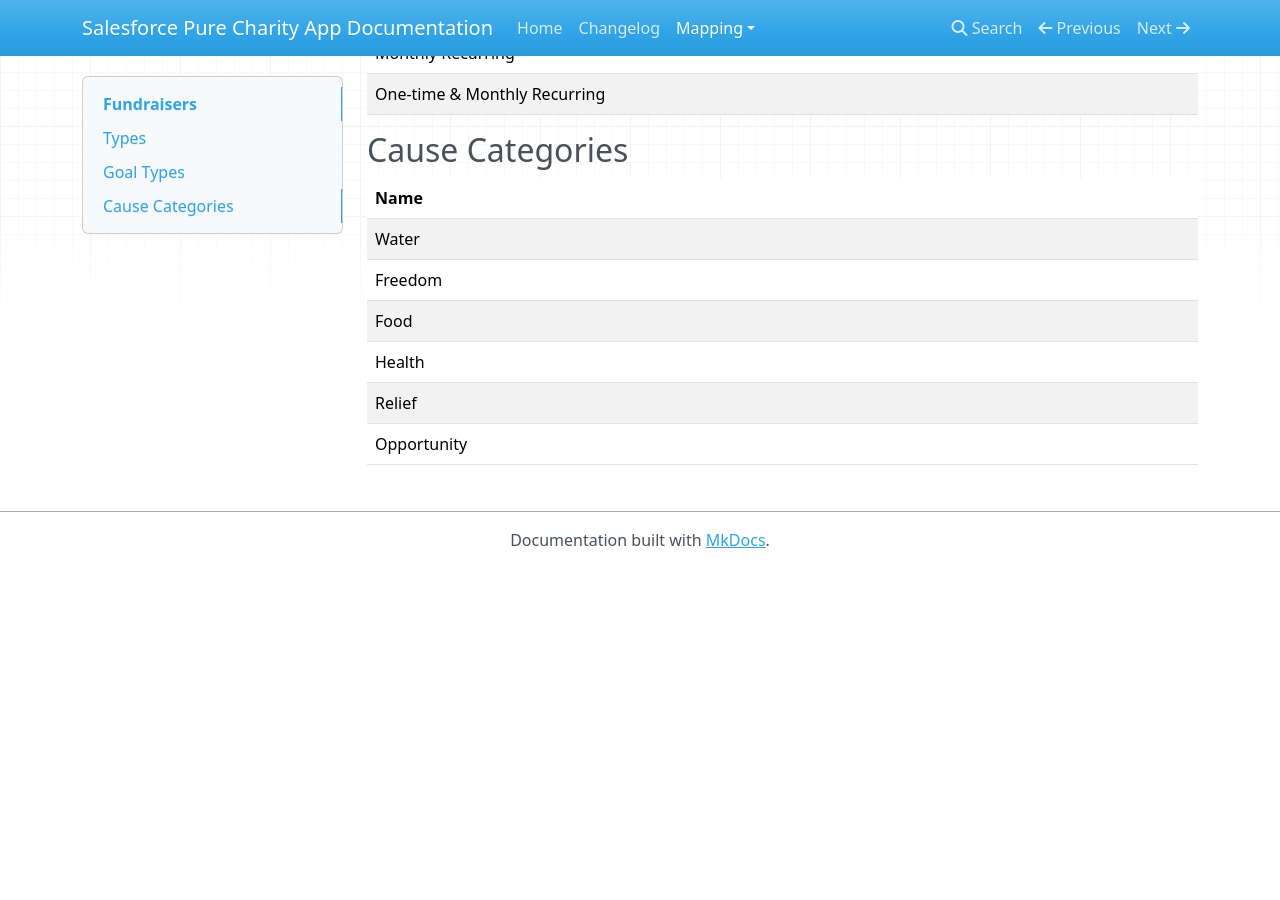
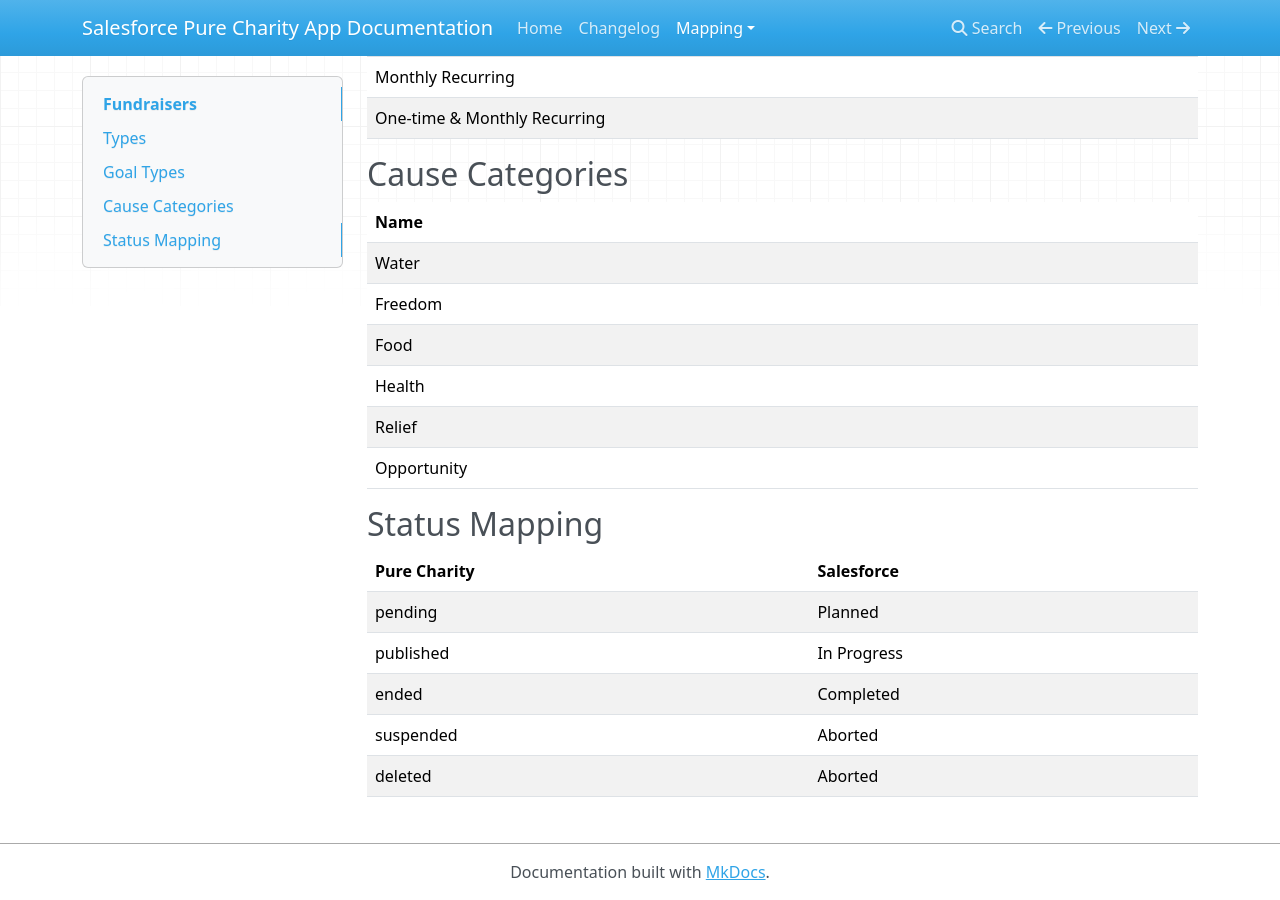
Before and after one commit to purecharity/salesforce-docs, an MkDocs documentation site: the page built from docs/mapping/fundraisers.md, in a window 1280 px wide and 900 px high, scrolled down 2212 px. Built offline with MkDocs 1.6.1, drawn with Linux system fonts in a browser that asks for light colours; nearby versions of some CDN libraries; old or Windows-style settings are respelled for this version of MkDocs; before the commit the page ends 2780 px from its top, so only the background shows below that; some of the changed text lies outside the part shown.

Commit message:
Update fundraiser status

```diff
--- a/docs/mapping/fundraisers.md
+++ b/docs/mapping/fundraisers.md
@@ -8,7 +8,7 @@ Pure Charity ID | `purecharity__Id__c` | Text(255) (External ID) (Unique Case Se
 Name | `Name` | Text (80) | Fundraiser name
 Active | `IsActive` | Checkbox | `true`
 Type | `Type` | Picklist | Campaign type on Pure Charity. Check the [Types](#types) table below for the available options
-Status | `Status` | Picklist | "In Progress"
+Status | `Status` | Picklist | Fundraiser status. Check the [Status mapping](#status-mapping) table below
 Start Date | `StartDate` | Date | Fundraiser start date
 End Date | `EndDate` | Date | Fundraiser end date
 Expected Revenue | `ExpectedRevenue` | Currency(18, 0) | Fundraiser funding goal
@@ -59,3 +59,12 @@ Occasion Fundraiser | For Pure Charity's Special Occasion Fundraisers
 | Health |
 | Relief |
 | Opportunity |
+
+## Status Mapping
+Pure Charity | Salesforce
+--- | ---
+pending | Planned
+published | In Progress
+ended | Completed
+suspended | Aborted
+deleted | Aborted
```
